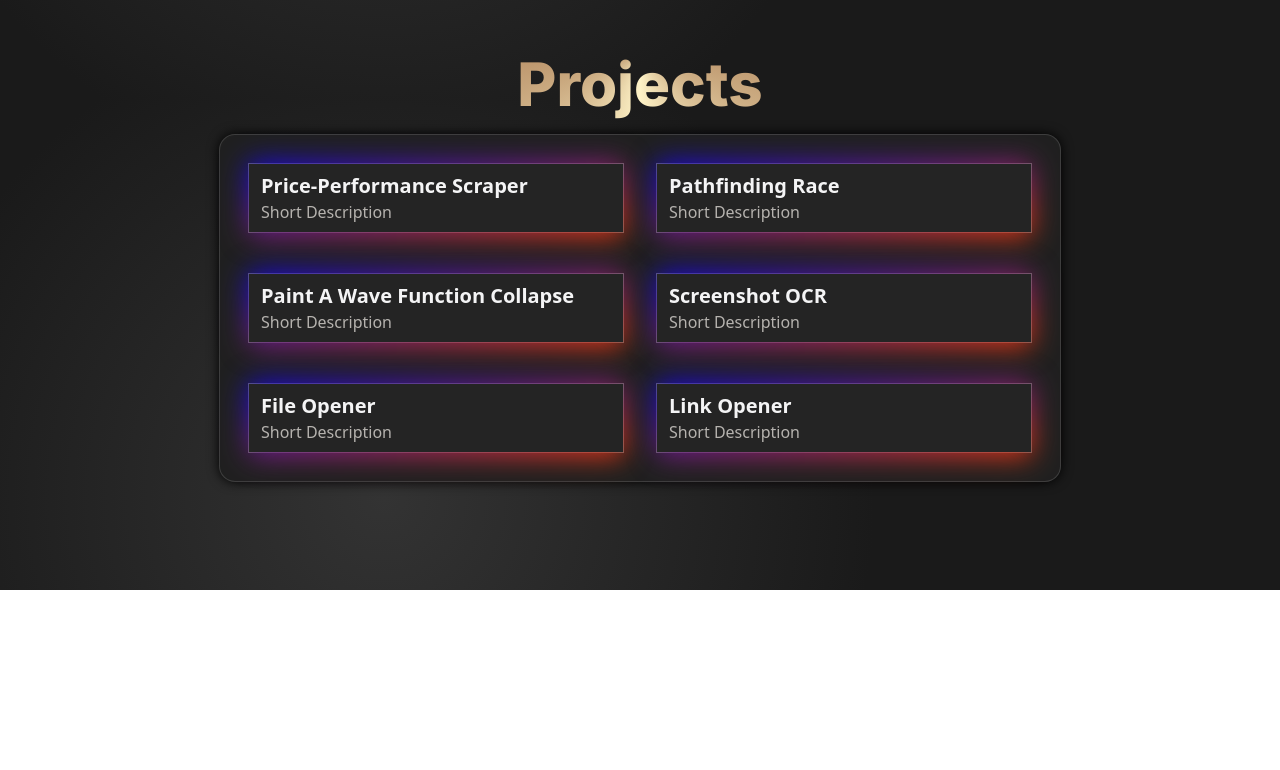
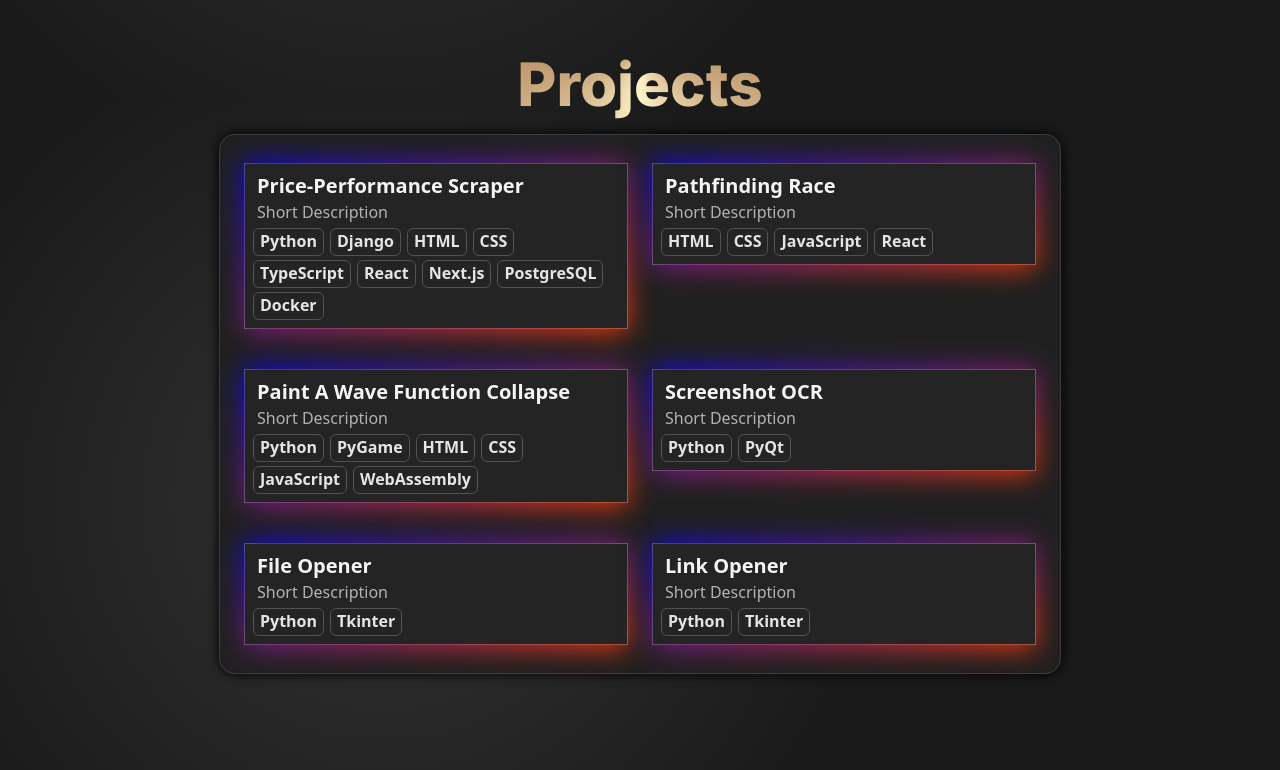
Before and after one commit to vik-ma/portfolio, a Next.js app: page / in a window 1280 px wide. Shown: the part 702-1472 px from the top of the page. Before the commit the page ends 1292 px from the top, so only its background shows below. Built offline with nearby package versions, Linux system fonts and the light colour scheme.

Commit message:
Added boxes for every language in techStack in ProjectsSection

```diff
--- a/app/components/ProjectsSection.tsx
+++ b/app/components/ProjectsSection.tsx
@@ -7,7 +7,7 @@ export default function ProjectsSection() {
   return (
     <div className="py-2 md:py-3 md:mt-1 rounded-2xl projects-section-box">
       <div className="flex flex-wrap justify-center projects-container md:gap-x-2 md:gap-y-1 mx-auto">
-        <div className="grid grid-cols-1 w-full md:grid-cols-2 py-4 px-7 gap-x-8 gap-y-10 font-sans text-md text-amber-50">
+        <div className="grid grid-cols-1 w-full md:grid-cols-2 py-4 px-6 gap-x-6 gap-y-10 font-sans text-md text-amber-50">
           {Object.entries(projects).map(([key, value]) => (
             <Link key={key} href={`/projects/${key}`}>
               <div className="p-2 project-box" id={value.cssId}>
@@ -16,6 +16,13 @@ export default function ProjectsSection() {
                     {value.name}
                   </h3>
                   <p className="project-short-desc">{value.shortDescription}</p>
+                  <div className="flex flex-wrap mb-0 -ml-1 text-stone-200">
+                    {value.techStack.map((lang: string) => (
+                      <div key={`${key}-${lang}`} className="mr-1.5 mt-1 px-1.5 pb-0.5 font-semibold rounded-md border border-neutral-600">
+                        {lang}
+                      </div>
+                    ))}
+                  </div>
                 </div>
               </div>
             </Link>
```
